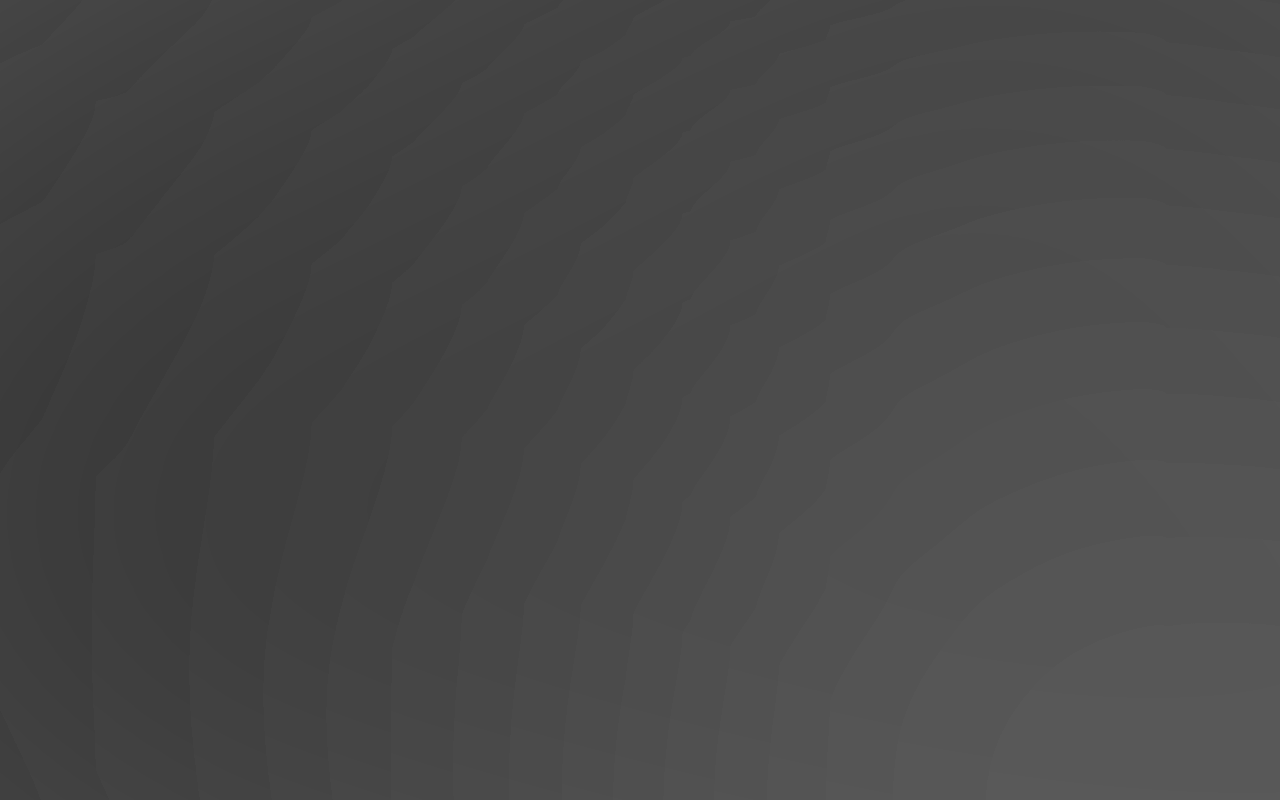
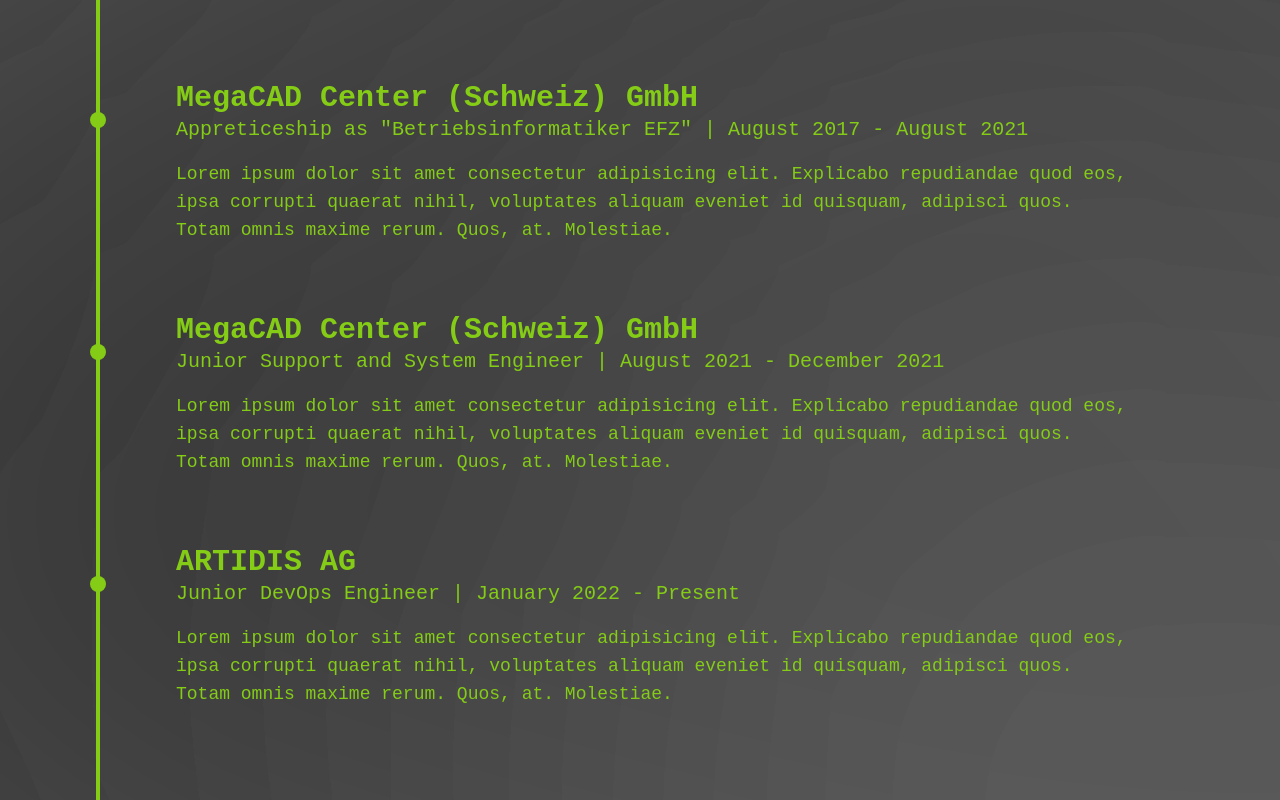
Before and after one commit to SayHeyD/david-docampo-portfolio, a Nuxt app: page /work-experience in a window 1280 px wide. Before the commit this address had no page. Built offline with nearby package versions, Linux system fonts and the light colour scheme.

Commit message:
add work-experience page

```diff
--- /dev/null
+++ b/pages/work-experience.vue
@@ -0,0 +1,38 @@
+<template>
+  <Timeline :timeline-entries="timelineEntries" />
+</template>
+
+<script setup>
+import Timeline from '@/components/timeline/Timeline.vue'
+
+useSeoMeta({
+  title: 'David Docampo - Education',
+  ogTitle: 'David Docampo - Education',
+  description: 'My professional educational path.',
+  ogDescription: 'My professional educational path.',
+})
+
+const timelineEntries = ref([
+  {
+    id: 1,
+    title: 'MegaCAD Center (Schweiz) GmbH',
+    subtitle: 'Appreticeship as "Betriebsinformatiker EFZ"',
+    date: 'August 2017 - August 2021',
+    text: 'Lorem ipsum dolor sit amet consectetur adipisicing elit. Explicabo repudiandae quod eos, ipsa corrupti quaerat nihil, voluptates aliquam eveniet id quisquam, adipisci quos. Totam omnis maxime rerum. Quos, at. Molestiae.'
+  },
+  {
+    id: 2,
+    title: 'MegaCAD Center (Schweiz) GmbH',
+    subtitle: 'Junior Support and System Engineer',
+    date: 'August 2021 - December 2021',
+    text: 'Lorem ipsum dolor sit amet consectetur adipisicing elit. Explicabo repudiandae quod eos, ipsa corrupti quaerat nihil, voluptates aliquam eveniet id quisquam, adipisci quos. Totam omnis maxime rerum. Quos, at. Molestiae.'
+  },
+  {
+    id: 3,
+    title: 'ARTIDIS AG',
+    subtitle: 'Junior DevOps Engineer',
+    date: 'January 2022 - Present',
+    text: 'Lorem ipsum dolor sit amet consectetur adipisicing elit. Explicabo repudiandae quod eos, ipsa corrupti quaerat nihil, voluptates aliquam eveniet id quisquam, adipisci quos. Totam omnis maxime rerum. Quos, at. Molestiae.'
+  }
+])
+</script>
```
